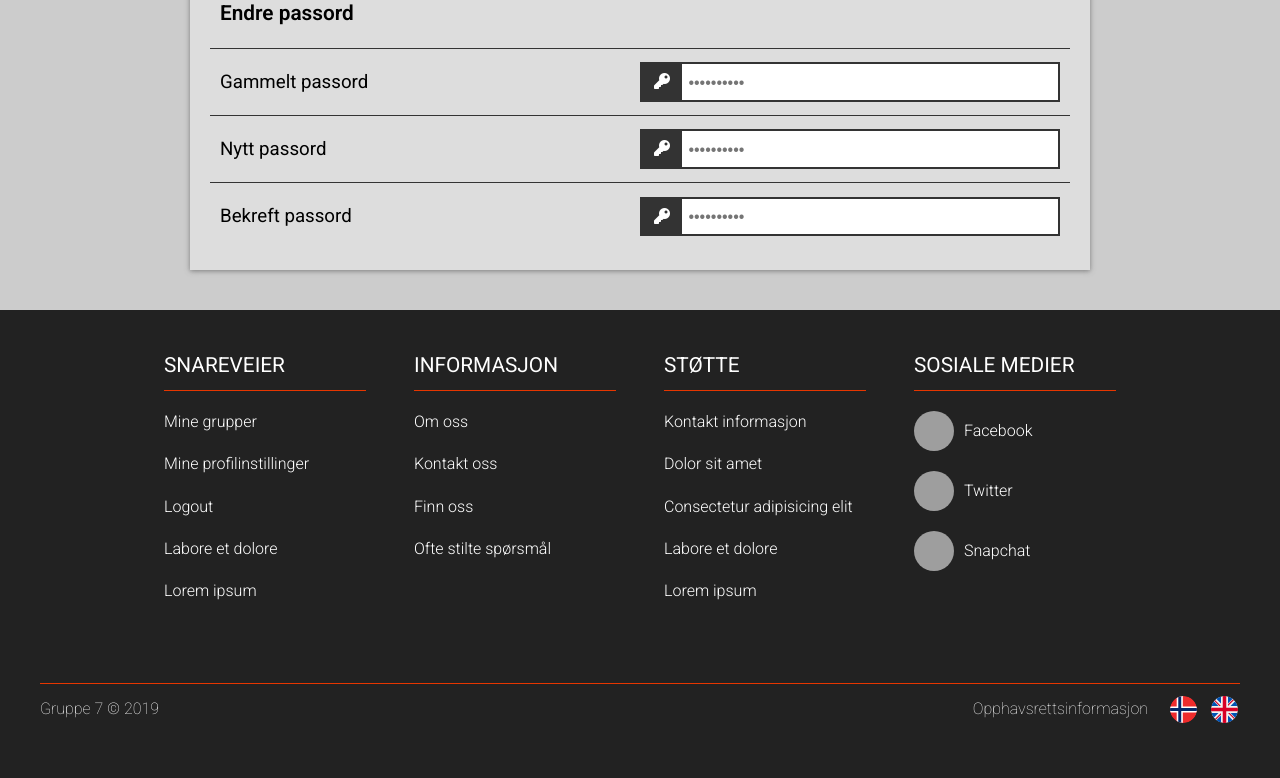
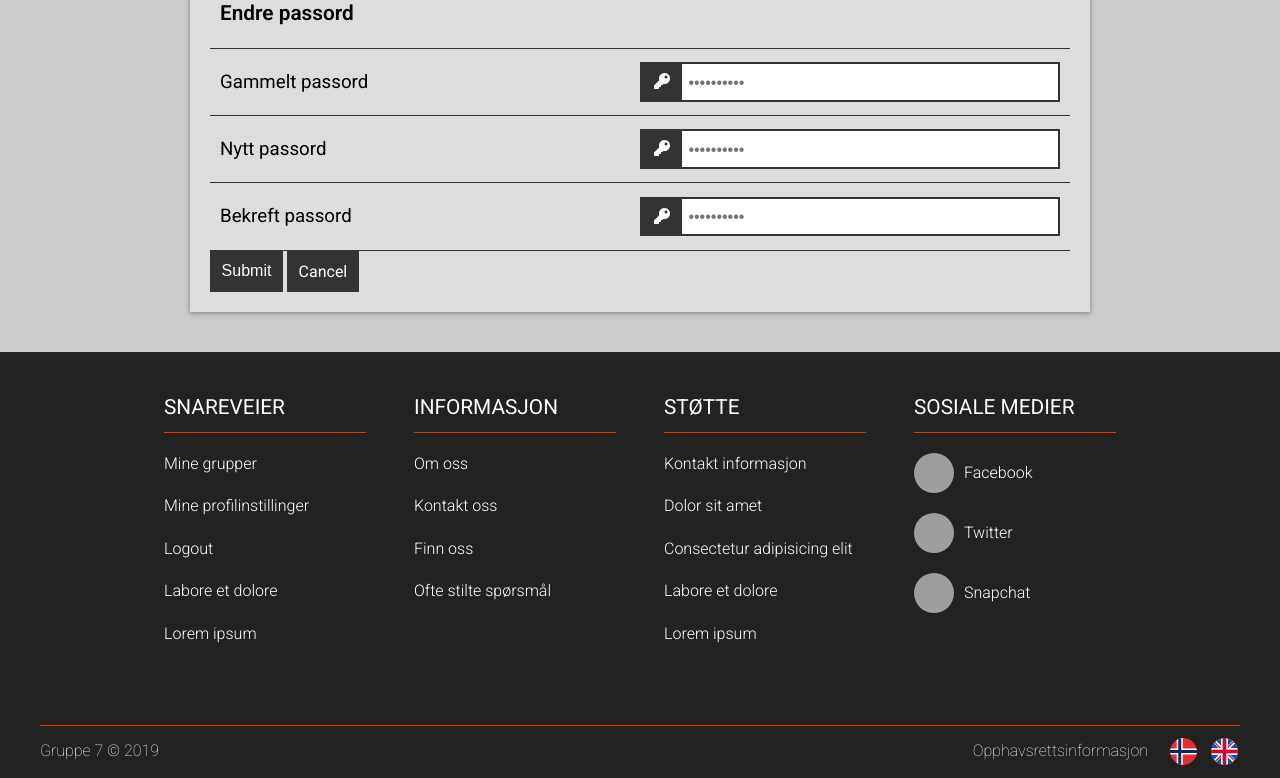
Before and after one commit to SindreHa/SocialCampus, a PHP site: page /profil.php in a window 1280 px wide. Shown: the part 613-1391 px from the top of the page. Before the commit the page ends 1336 px from the top, so only its background shows below. Run offline with PHP 8.4, Linux system fonts and the light colour scheme; the visitor is signed in with stand-in values (Sample User, id 1); some libraries are stand-ins or nearby versions; grey boxes are pictures that could not be loaded.

Commit message:
Lagt til knapper etter skjema

```diff
--- a/HTML/profil.php
+++ b/HTML/profil.php
@@ -83,7 +83,8 @@ if(!(isset($_SESSION['username'])))
 	        				<input class="input" type="password" placeholder="••••••••••">
 	        			</div>
 	        		</div>
-
+                   <input type="submit" class="btn btn-primary" value="Submit">
+                <a class="btn btn-link" href="profil.php">Cancel</a>
 	        	</div>
         	</div>
         </section>
```
